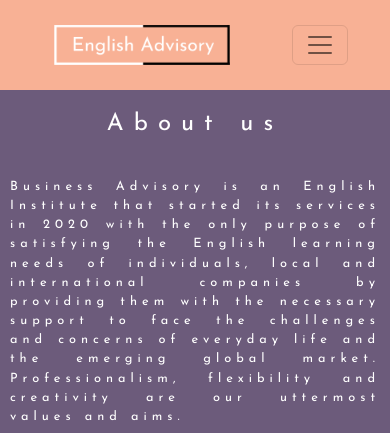
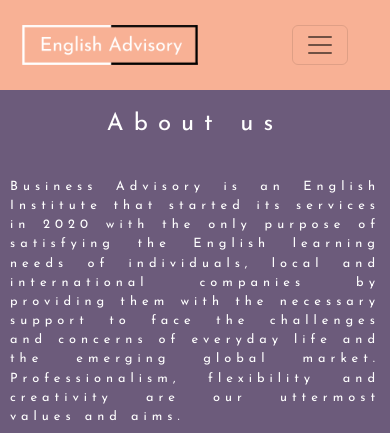
Before and after one commit to laffaich/EA, a website: page Pages/aboutus.html in a window 390 px wide. Shown: the top 433 px of the page. Drawn offline with nearby package versions, Linux system fonts and the light colour scheme; a small style sheet from the web is missing.

Commit message:
indentacion corregida + padding

```diff
--- a/Pages/aboutus.html
+++ b/Pages/aboutus.html
@@ -3,6 +3,7 @@
 <head>
     <meta charset="UTF-8">
     <meta http-equiv="X-UA-Compatible" content="IE=edge">
+    <meta name="description" content="Find in English Advisory the most practical tool to learn a new language, strengthen your confidence and develop your English language skills.">
     <meta name="keywords"  content="CURSOS DE INGLES, INGLES, PROFESOR DE INGLES, ENGLISH COURSES, CAPACITACION, CURSO DE CONVERSACION, PROFESOR DE INGLES, INGLES ONLINE">
     <meta name="viewport" content="width=device-width, initial-scale=1.0">
     <link rel="shortcut icon" href="../Media/favicon-32x32 new.png">
--- a/scss/style.scss
+++ b/scss/style.scss
@@ -21,7 +21,6 @@
 .header{
     .navbar{
         background-color:$fondonav;
-        padding-left: 30px;
         padding-right: 30px;
             .nav-item{
                 font-size: 1.5em;
@@ -30,6 +29,9 @@
                 background-color:$navhover;
                 border-radius: 50%;
             }
+        }
+        .container-fluid{
+            padding-left: 150px;
         }
     }
 }
@@ -314,6 +316,9 @@ footer{
     }
 }
 @media screen and (max-width: 768px){
+    .header .navbar .container-fluid{
+        padding-left: 10px;
+    }
     .maincourses{
         .coursestitle{
             font-size: 1.5rem;
```
Also changed, not shown: index.html (+0 -6 lines), Pages/courses.html (indentation only), Pages/teachers.html (indentation only), Style/style.css (deleted), css/style.css. Lines whose indentation alone changed are shown as unchanged.
